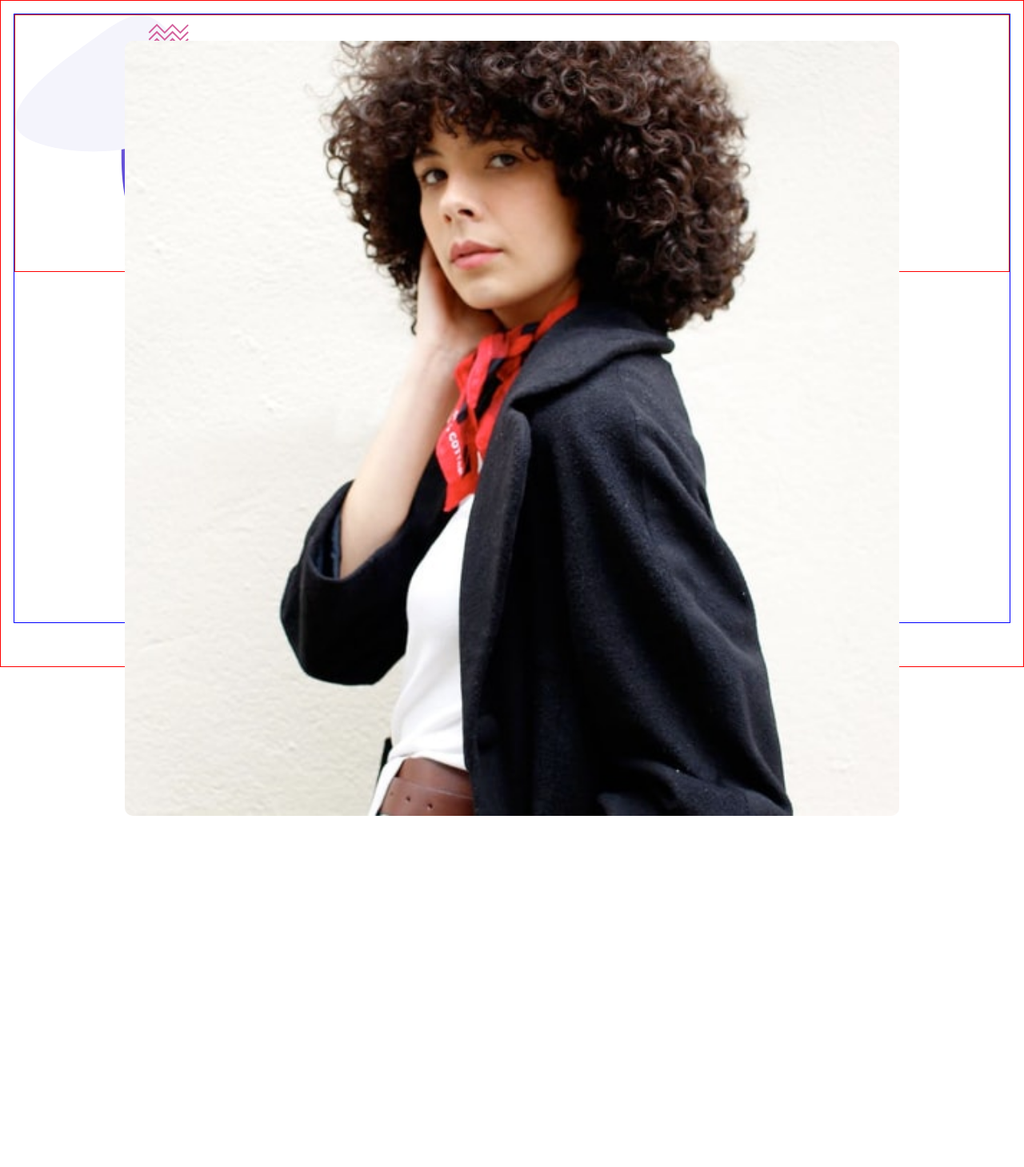
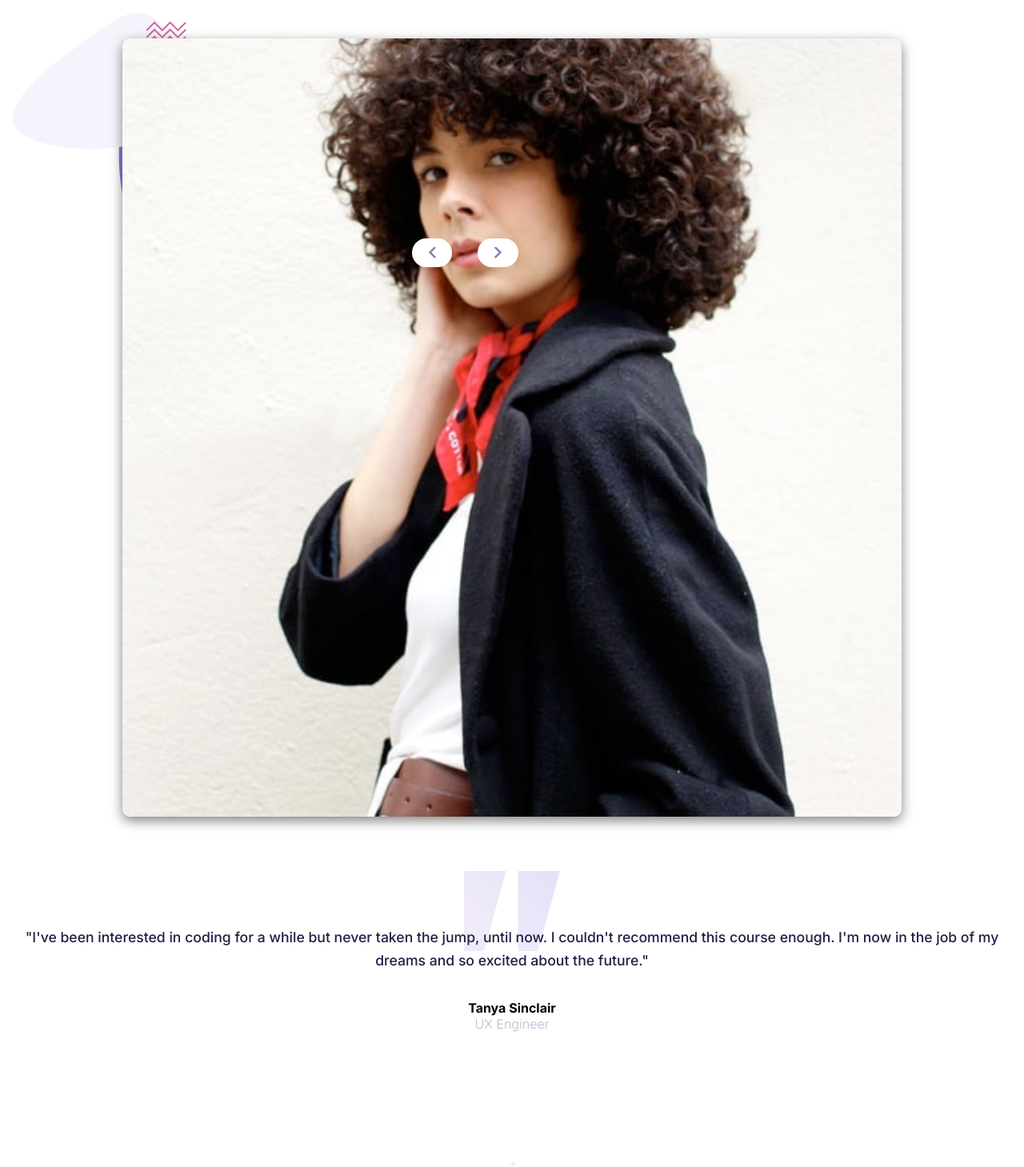
Before and after one commit to OscarAnillo/coding-bootcamp-testimonials-fe, a React (Create React App) app: page / in a window 1280 px wide. Shown: the whole page at 80% size. Before the commit the page ends 1020 px from the top, so only its background shows below. Built offline with nearby package versions, Linux system fonts and the light colour scheme.

Commit message:
add data folder, avatar component

```diff
--- a/src/App.css
+++ b/src/App.css
@@ -9,14 +9,13 @@
 .App {
   text-align: center;
   font-family: 'Inter', sans-serif;
-  border: 1px solid red;
   height: 100vh;
   padding: 1em;
 }
 
 .container {
   height: 95%;
-  border: 1px solid blue;
+  /* border: 1px solid blue; */
 }
 
 /* AvatarComponent */
@@ -27,12 +26,59 @@
   height: 320px;
   text-align: center;
   position: relative;
+  /* border: 1px solid red; */
+}
+.avatar {
+  width: 78%;
+  margin: 2em 0;
+  border-radius: 10px;
+  box-shadow: 0px 5px 15px rgb(129, 129, 129);
+}
+.bg-avatar .prev {
+  background-color: #fff;
+  border: none;
+  border-radius: 20px;
+  padding: .8em 1.5em;
+  position: absolute;
+  top: 88%;
+  left: 40%;
+}
+.bg-avatar .next {
+  background-color: #fff;
+  border: none;
+  border-radius: 20px;
+  padding: .8em 1.5em;
+  position: absolute;
+  top: 88%;
+  left: 45.5%;
+}
+.bg-quotes {
+  /* border: 1px solid red; */
+  margin-top: 2em;
+  position: relative;
+  height: 350px;
+}
+.testimonial {
+  color:hsl(240, 38%, 20%);
+  font-size: 1.1rem;
+  font-weight: 500;
+  line-height: 1.6em;
+  position: relative;
+  top: -35px;
+}
+.testimonial-name {
+  font-weight: 700;
+}
+.testimonial-position {
+  font-weight: 300;
+  color: hsl(240, 18%, 77%);
+}
+.prev {
+  margin-right: 1em;
+  height: 15px;
   border: 1px solid red;
 }
-.tanya {
-  width: 78%;
-  position: absolute;
-  top: 10%;
-  left: 11%;
-  border-radius: 10px;
+.next {
+  margin-left: 1em;
+  height: 15px;
 }
--- a/src/Components/avatar-component.js
+++ b/src/Components/avatar-component.js
@@ -1,7 +1,42 @@
+import { useState } from 'react';
+import testimonials from '../data/data.js';
+
 export default function AvatarComponent(){
+    const [propertiesInfo] = useState(testimonials);
+    const [subject, setSubject] = useState(testimonials[0]);
+
+    const nextTestimonial = () => {
+        const newIndex = subject.index + 1;
+        setSubject(propertiesInfo[newIndex]);
+      };
+
+      const prevTestimonial = () => {
+        const newIndex = subject.index - 1;
+        setSubject(propertiesInfo[newIndex]);
+      };
+
+      const {id, index, name, avatar, position, testimonial} = subject;
+
     return (
         <div className="bg-avatar">
-            <img src="/images/image-tanya.jpg" alt="" className="tanya" />
+            <div key={id}>
+                <div>
+                    <img src={avatar} alt="" className="avatar" />
+                </div>
+                <div className="bg-quotes">
+                    <img src="/images/pattern-quotes.svg" alt="" className="quotes" />
+                    <p className="testimonial">"{testimonial}"</p>
+                    <p className='testimonial-name'><strong>{name}</strong></p>
+                    <p className='testimonial-position'>{position}</p>
+                </div>
+            </div>
+
+            <button onClick={prevTestimonial} disabled={index === 0}>
+                <img src="/images/icon-prev.svg" alt="" className="prev"/>
+            </button>
+            <button onClick={nextTestimonial} disabled={index === 1}>
+                <img src="/images/icon-next.svg" alt="" className="next" />
+            </button>
         </div>
     )
 }
--- /dev/null
+++ b/src/data/data.js
@@ -0,0 +1,20 @@
+const testimonials = [
+    {
+        id:1,
+        index:0,
+        name:"Tanya Sinclair",
+        avatar:"/images/image-tanya.jpg",
+        position:"UX Engineer",
+        testimonial:"I've been interested in coding for a while but never taken the jump, until now. I couldn't recommend this course enough. I'm now in the job of my dreams  and so excited about the future."
+    },
+    {
+        id:2,
+        index:1,
+        name:"John Tarkpor",
+        avatar:"/images/image-john.jpg",
+        position:"Junior Front-end Developer",
+        testimonial:"If you want to lay the best foundation possible I'd recommend taking this course. The depth the instructors go into is incredible. I now feel so confident about starting up as a professional developer."
+    }
+]
+
+export default testimonials;
```
